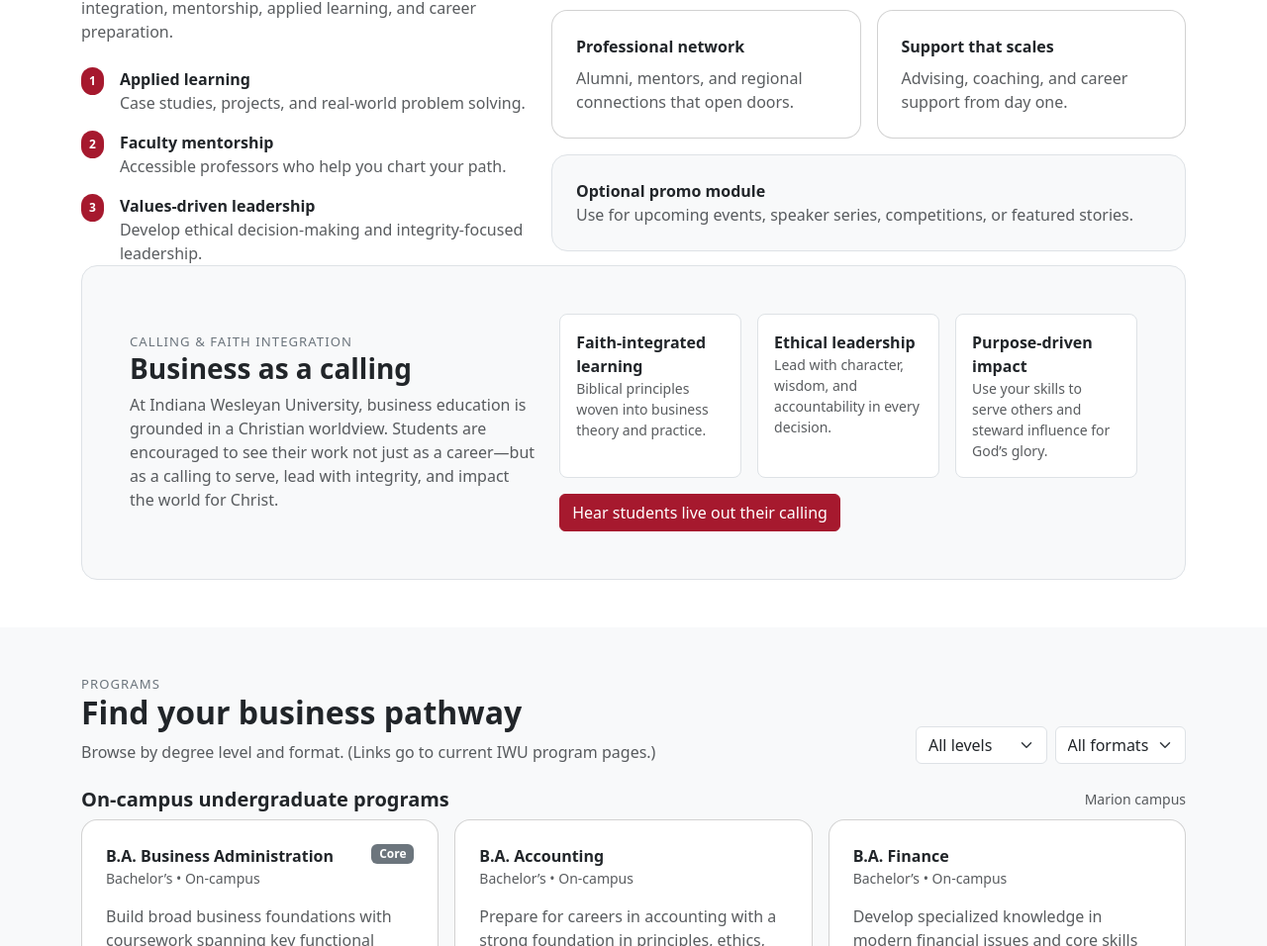
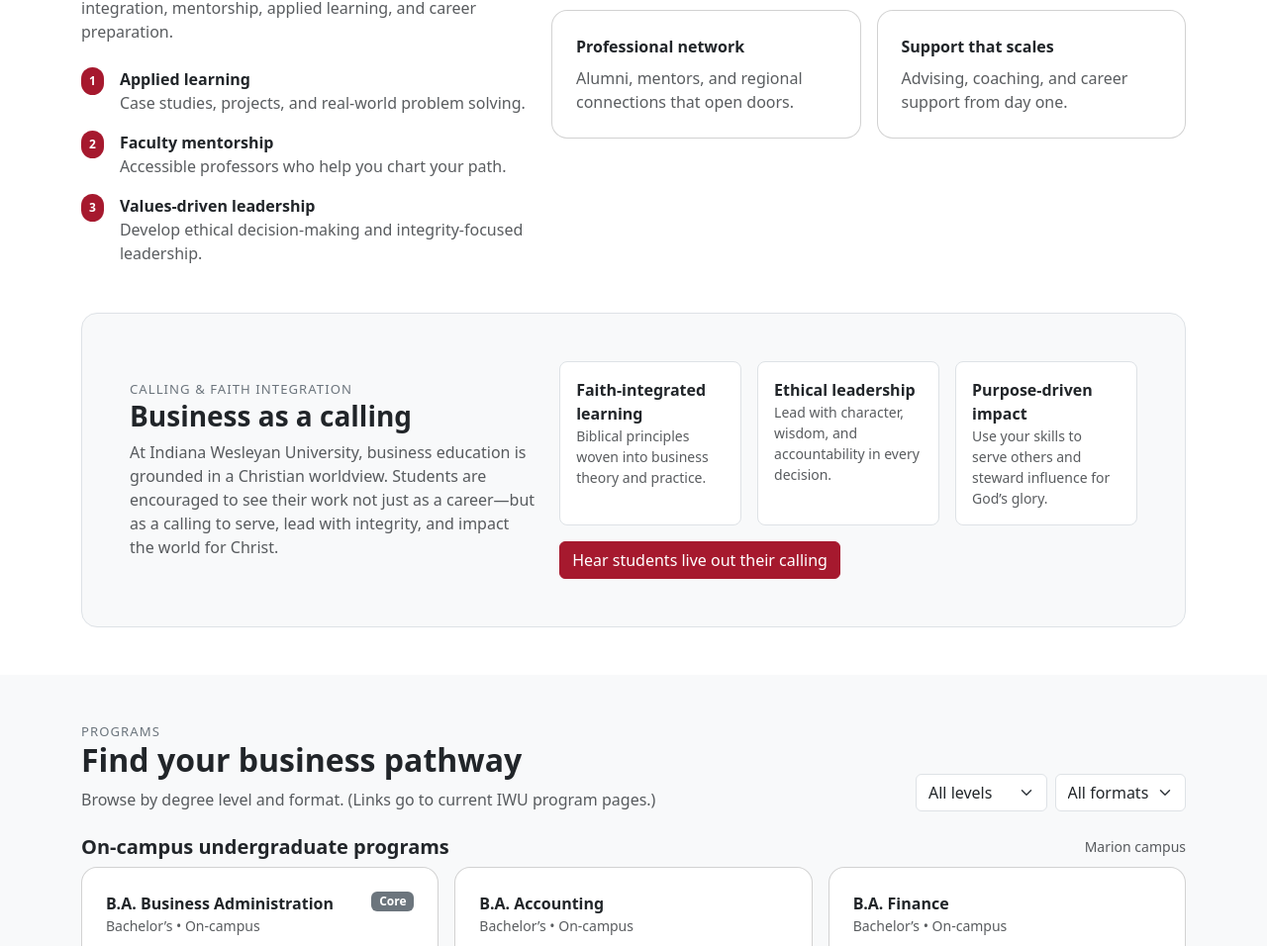
Before and after one commit to wes-adkins/iwu-theme-page, a plain HTML site: page index.html in a window 1280 px wide. Shown: the part 1307-2263 px from the top of the page at 99% size. Drawn offline with nearby package versions, Linux system fonts and the light colour scheme.

Commit message:
Update index.html

```diff
--- a/index.html
+++ b/index.html
@@ -387,12 +387,6 @@
                 </div>
               </div>
             </div>
-            <div class="col-12">
-              <div class="p-4 rounded-4 border bg-light">
-                <div class="fw-bold">Optional promo module</div>
-                <div class="text-muted">Use for upcoming events, speaker series, competitions, or featured stories.</div>
-              </div>
-            </div>
           </div>
         </div>
 
@@ -400,7 +394,7 @@
 
 
 <!-- CALLING & FAITH INTEGRATION -->
-<div class="col-12">
+<div class="col-12 mt-5">
   <div class="p-4 p-lg-5 rounded-4 bg-light border">
     <div class="row g-4 align-items-center">
       <div class="col-lg-5">
```
